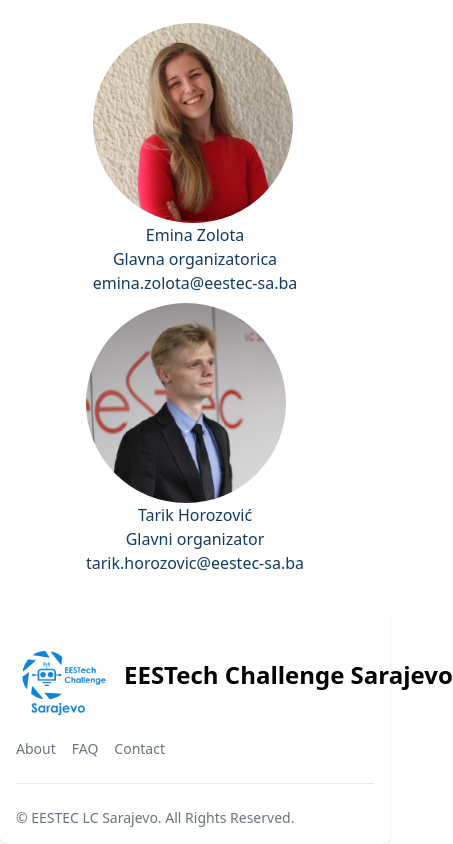
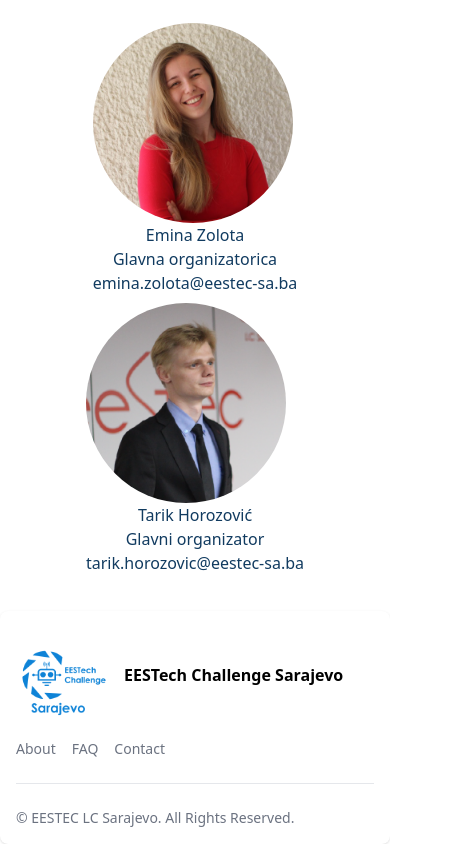
Before and after one commit to Herr-Hauptmann/eestech-challenge-sarajevo, a Vue app: page / in a window 390 px wide. Shown: the part 4028-4872 px from the top of the page, 453 px wide, since content can reach past the window. Built offline with nearby package versions, Linux system fonts and the light colour scheme.

Commit message:
make footer mobile friendly

```diff
--- a/src/partials/Footer.vue
+++ b/src/partials/Footer.vue
@@ -8,7 +8,7 @@ import { RouterLink } from 'vue-router'
         <div class="sm:flex sm:items-center sm:justify-between">
             <a href="https://challenge.eestec-sa.ba/" class="flex items-center mb-4 sm:mb-0">
                 <img src="../assets/img/ECSarajevo.png" class="h-24 mr-3" alt="EESTech Sarajevo logo" />
-                <span class="self-center text-2xl font-semibold whitespace-nowrap dark:text-white">EESTech Challenge Sarajevo</span>
+                <span class="self-center text-md md:text-2xl font-semibold whitespace-nowrap dark:text-white">EESTech Challenge Sarajevo</span>
             </a>
             <ul class="flex flex-wrap items-center mb-6 text-sm text-gray-500 sm:mb-0 dark:text-gray-400">
                 <li>
```
